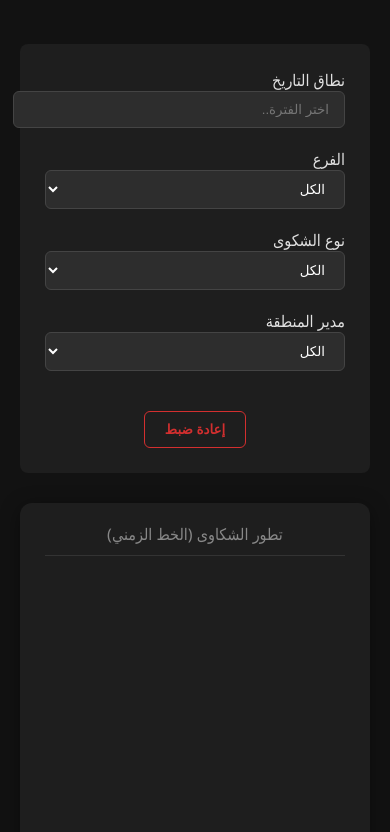
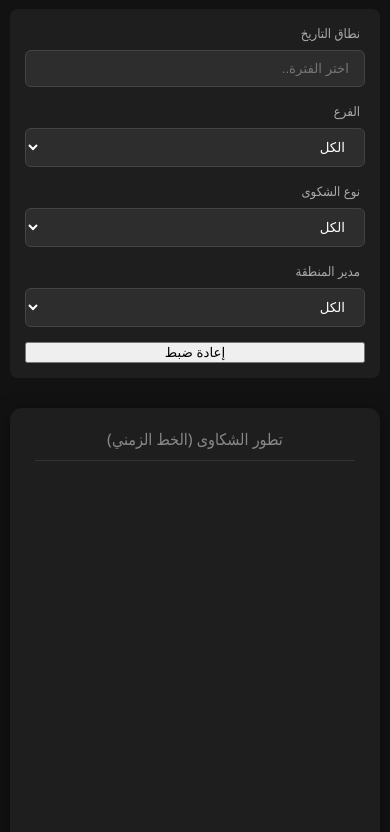
Before and after one commit to ohmasadataanalyst/complaints-dashboard, a plain HTML site: page index.html in a window 390 px wide. Shown: the part 167-999 px from the top of the page. Drawn offline with nearby package versions, Linux system fonts and the light colour scheme; no server answers.

Commit message:
Update style.css

```diff
--- a/style.css
+++ b/style.css
@@ -2,8 +2,8 @@
    1. الإعدادات العامة والتأسيس - منع السكرول الأفقي العام
    ========================================================== */
 html, body {
-    max-width: 100vw;
-    overflow-x: hidden;
+    max-width: 100vw; /* عرض الشاشة بالظبط */
+    overflow-x: hidden; /* منع السكرول الأفقي للصفحة ككل */
     margin: 0;
     padding: 0;
     position: relative;
@@ -18,14 +18,14 @@ body {
 
 .dashboard-container {
     max-width: 1400px;
-    width: 100%;
+    width: 100%; /* ضمان عدم تجاوز العرض */
     margin: 0 auto;
     padding: 20px;
-    box-sizing: border-box;
+    box-sizing: border-box; /* احتساب الـ padding من ضمن العرض */
 }
 
 /* ==========================================================
-   2. الهيدر (Header)
+   2. الهيدر (Header) - توسيط العنوان واللوجو
    ========================================================== */
 .main-header {
     background-color: #1a1a1a;
@@ -42,7 +42,7 @@ body {
 }
 
 .main-header h2 {
-    color: #eee; /* رجعناه أبيض هادئ عشان اللوجو يبرز */
+    color: #d32f2f;
     font-size: 22px;
     margin: 0;
     font-weight: 600;
@@ -68,8 +68,12 @@ body {
     padding: 5px 0;
 }
 
+#companyLogo:hover {
+    transform: scale(1.05);
+}
+
 /* ==========================================================
-   3. الفلاتر وزر إعادة الضبط (الألوان الأصلية)
+   3. الفلاتر (Filters Bar)
    ========================================================== */
 .filters-bar {
     display: flex;
@@ -88,6 +92,14 @@ body {
     min-width: 200px;
 }
 
+.slicer label {
+    display: block;
+    font-size: 13px;
+    color: #aaa;
+    margin-bottom: 8px;
+    margin-right: 5px;
+}
+
 .slicer select, #datePicker {
     width: 100%;
     padding: 10px 15px;
@@ -95,31 +107,13 @@ body {
     border: 1px solid #444;
     color: white;
     border-radius: 6px;
-}
-
-/* زر إعادة الضبط - اللون الأحمر الأصلي */
-.btn-reset {
-    flex-basis: 100%;
-    max-width: 150px;
-    margin: 20px auto 0 auto;
-    background: transparent;
-    border: 1px solid #d32f2f; /* اللون الأحمر بتاعك */
-    color: #d32f2f;
-    padding: 10px 20px;
-    border-radius: 6px;
+    box-sizing: border-box;
     cursor: pointer;
-    font-weight: bold;
-    transition: all 0.3s ease;
-    text-align: center;
-}
-
-.btn-reset:hover {
-    background: #d32f2f;
-    color: white;
+    transition: border-color 0.3s ease;
 }
 
 /* ==========================================================
-   4. الكروت والشارتات
+   4. الكروت والشارتات (Cards & Charts)
    ========================================================== */
 .card {
     background: #1e1e1e;
@@ -128,7 +122,7 @@ body {
     margin-bottom: 25px;
     box-shadow: 0 4px 20px rgba(0,0,0,0.4);
     height: auto;
-    overflow: hidden;
+    overflow: hidden; /* يمنع أي محتوى داخلي من كسر الكارت */
     box-sizing: border-box;
 }
 
@@ -143,43 +137,32 @@ body {
 }
 
 /* ==========================================================
-   5. الجداول - لون الأرقام الأحمر الأصلي
+   5. الجداول (Tables) - السكرول هنا داخلي فقط
    ========================================================== */
-.table-container {
+.table-container, .raw-table-container {
     max-height: 500px;
     width: 100%;
     overflow-y: auto;
-    overflow-x: auto;
+    overflow-x: auto; /* السكرول مسموح به هنا فقط وليس في الصفحة */
     border: 1px solid #333;
     border-radius: 6px;
     background: #1a1a1b;
+    box-sizing: border-box;
 }
 
 table {
     width: 100%;
     border-collapse: collapse;
-    min-width: 600px;
-}
-
-td, th {
-    padding: 15px 12px;
-    border-bottom: 1px solid #2d2d2d;
-    text-align: right;
-}
-
-/* تمييز عمود العدد باللون الأحمر الأصلي #d32f2f */
-#branchLeaderboard td:last-child {
-    text-align: center;
-    font-weight: bold;
-    color: #d32f2f !important; /* رجعنا اللون الأحمر هنا */
-    background: rgba(211, 47, 47, 0.05); /* خلفية حمراء خفيفة جداً */
+    min-width: 600px; /* الجدول مسموح له يبرز داخل الحاوية الخاصة به */
 }
 
 /* ==========================================================
-   6. الموبايل (Responsive)
+   6. تنسيقات شاشات الموبايل (Responsive Design)
    ========================================================== */
 @media screen and (max-width: 768px) {
-    html, body { overflow-x: hidden; }
+    .dashboard-container {
+        padding: 10px; /* تقليل الفراغ لزيادة مساحة العرض */
+    }
 
     .main-header {
         flex-direction: column !important;
@@ -192,11 +175,25 @@ td, th {
         transform: none !important;
         font-size: 18px !important;
         margin-top: 15px !important;
-        white-space: normal !important;
+        white-space: normal !important; /* السماح للعنوان بالنزول لسطر جديد */
     }
 
-    .filters-bar { flex-direction: column !important; }
-    .slicer { width: 100% !important; }
+    .header-logo { margin: 0 !important; }
+    #companyLogo { height: 60px !important; }
+
+    .filters-bar {
+        flex-direction: column !important;
+        padding: 15px !important;
+        gap: 15px !important;
+    }
+
+    .slicer { width: 100% !important; min-width: unset !important; }
+
+    /* تأكيد حصر الجداول */
+    .table-container {
+        max-width: 100%;
+        display: block;
+    }
 
     #branchLeaderboard {
         min-width: 450px !important;
```
